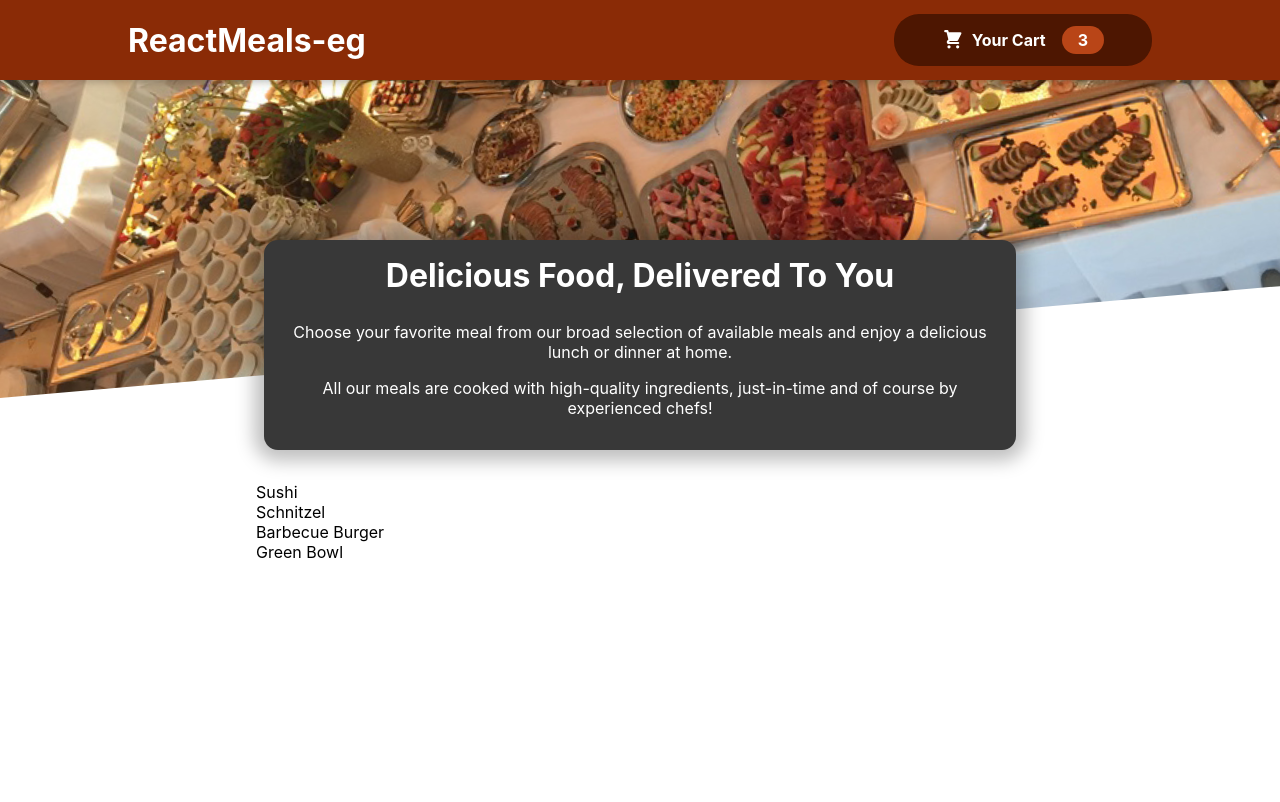
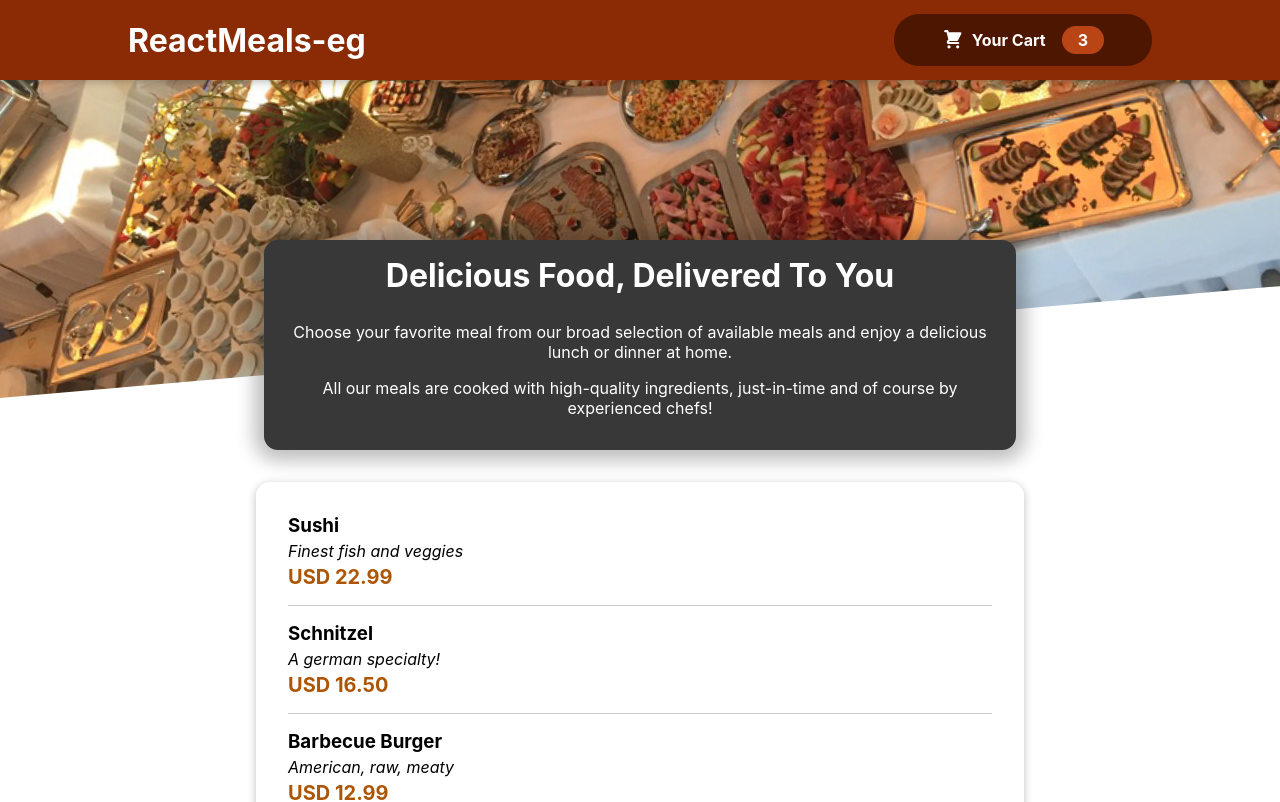
Before and after one commit to dpvirk3/food-order-app, a React (Create React App) app: page / in a window 1280 px wide. Shown: the top 802 px of the page. Built offline with nearby package versions, Linux system fonts and the light colour scheme.

Commit message:
Add card and enclose meal items in it as li

```diff
--- a/src/Components/Meals/AvailableMeals.js
+++ b/src/Components/Meals/AvailableMeals.js
@@ -1,4 +1,6 @@
 import styles from "./AvailableMeals.module.css";
+import Card from "../UI/Card";
+import MealItem from "./MealItem/MealItem";
 
 const DUMMY_MEALS = [
   {
@@ -28,11 +30,22 @@ const DUMMY_MEALS = [
 ];
 
 const AvailableMeals = () => {
-  const mealsList = DUMMY_MEALS.map((meal) => <li>{meal.name}</li>);
+  const mealsList = DUMMY_MEALS.map((meal) => (
+    <li>
+      <MealItem
+        key={meal.id}
+        name={meal.name}
+        description={meal.description}
+        price={meal.price}
+      />
+    </li>
+  ));
 
   return (
     <section className={styles.meals}>
-      <ul>{mealsList}</ul>
+      <Card>
+        <ul>{mealsList}</ul>
+      </Card>
     </section>
   );
 };
--- /dev/null
+++ b/src/Components/Meals/MealItem/MealItem.js
@@ -0,0 +1,18 @@
+import styles from "./MealItem.module.css";
+
+const MealItem = (props) => {
+  const price = `USD ${props.price.toFixed(2)}`;
+
+  return (
+    <li className={styles.meal}>
+      <div>
+        <h3>{props.name}</h3>
+
+        <div className={styles.description}>{props.description}</div>
+        <div className={styles.price}>{price}</div>
+      </div>
+    </li>
+  );
+};
+
+export default MealItem;
--- /dev/null
+++ b/src/Components/Meals/MealItem/MealItem.module.css
@@ -0,0 +1,22 @@
+.meal {
+  display: flex;
+  justify-content: space-between;
+  margin: 1rem;
+  padding-bottom: 1rem;
+  border-bottom: 1px solid #ccc;
+}
+
+.meal h3 {
+  margin: 0 0 0.25rem 0;
+}
+
+.description {
+  font-style: italic;
+}
+
+.price {
+  margin-top: 0.25rem;
+  font-weight: bold;
+  color: #ad5502;
+  font-size: 1.25rem;
+}
--- a/src/Components/Meals/Meals.js
+++ b/src/Components/Meals/Meals.js
@@ -3,13 +3,12 @@
 import MealsSummary from "./MealsSummary";
 import AvailableMeals from "./AvailableMeals";
 
+
 const Meals = () => {
   return (
     <section>
       <MealsSummary />
-      <section>
         <AvailableMeals />
-      </section>
     </section>
   );
 };
--- /dev/null
+++ b/src/Components/UI/Card.js
@@ -0,0 +1,12 @@
+import React from 'react';
+
+import styles from './Card.module.css';
+
+const Card = (props) =>
+{
+    return (<div className={styles.card}>
+        {props.children}
+    </div>);
+}
+
+export default Card;
--- /dev/null
+++ b/src/Components/UI/Card.module.css
@@ -0,0 +1,6 @@
+.card {
+  padding: 1rem;
+  box-shadow: 0 2px 8px rgba(0, 0, 0, 0.25);
+  border-radius: 14px;
+  background-color: white;
+}
```
